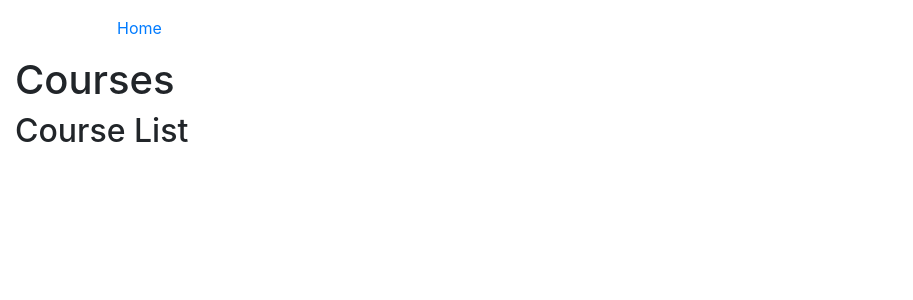
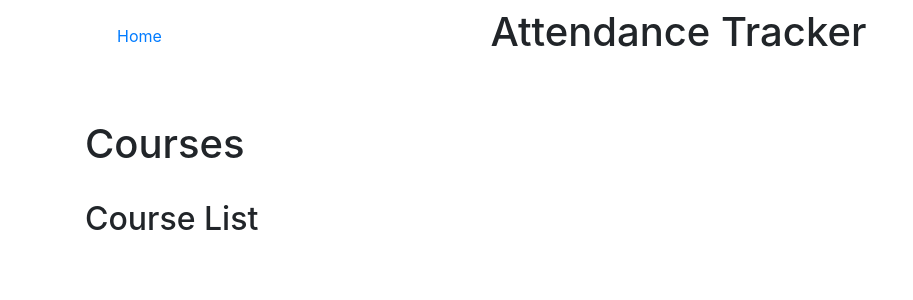
Before and after one commit to armando5569/AttendanceTracker, a Django app: page /courses/ in a window 1280 px wide. Shown: the top 300 px of the page, without its empty margins (0-913 px from the left). Run offline with Django 4.2, Linux system fonts and the light colour scheme; some libraries are stand-ins or nearby versions.

Commit message:
updated html
updated navebar and new pages

```diff
--- a/AttendanceTracker/templates/attendancetracker/confirmation.html
+++ b/AttendanceTracker/templates/attendancetracker/confirmation.html
@@ -1,6 +1,8 @@
 {% extends "base.html" %}
 
 {% block content %}
+<div class="container py-5">
 <h1>Attendance Confirmation</h1>
 
+</div>
 {% endblock content %}
--- a/AttendanceTracker/templates/attendancetracker/courses.html
+++ b/AttendanceTracker/templates/attendancetracker/courses.html
@@ -1,6 +1,10 @@
 {% extends "base.html" %}
 
 {% block content %}
+<div class="container py-5">
 <h1>Courses</h1>
+<br>
 <h2>Course List</h2>
+
+</div>
 {% endblock content %}
--- a/AttendanceTracker/templates/attendancetracker/editcourse.html
+++ b/AttendanceTracker/templates/attendancetracker/editcourse.html
@@ -1,6 +1,8 @@
 {% extends "base.html" %}
 
 {% block content %}
+<div class="container py-5">
 <h1>Attendance Confirmation</h1>
 
+</div>
 {% endblock content %}
--- a/AttendanceTracker/templates/attendancetracker/reports.html
+++ b/AttendanceTracker/templates/attendancetracker/reports.html
@@ -1,6 +1,8 @@
 {% extends "base.html" %}
 
 {% block content %}
+<div class="container py-5">
 <h1>Reports</h1>
 
+</div>
 {% endblock content %}
--- a/AttendanceTracker/templates/attendancetracker/startclass.html
+++ b/AttendanceTracker/templates/attendancetracker/startclass.html
@@ -1,6 +1,8 @@
 {% extends "base.html" %}
 
 {% block content %}
+<div class="container py-5">
 <h1>Start Class</h1>
 
+</div>
 {% endblock content %}
--- a/AttendanceTracker/templates/base.html
+++ b/AttendanceTracker/templates/base.html
@@ -14,7 +14,19 @@
 <body>
   <div class="container">
     <nav class="navbar ">
-      <a class="nav-item nav-link" href="{% url 'home' %}">Home</a>
+      <div class="d-flex justify-content-between">
+        <a class="nav-item nav-link" href="{% url 'home' %}">Home</a>
+      </div>
+
+      <div class="d-flex justify-content-between">
+        <h1>Attendance Tracker</h1>
+      </div>
+
+      <div class="d-flex justify-content-between">
+        {% if user.is_authenticated %}
+          <p><a href="{% url 'logout' %}">Log Out</a></p>
+        {% endif %}
+      </div>
     </nav>
   </div>
 
```
